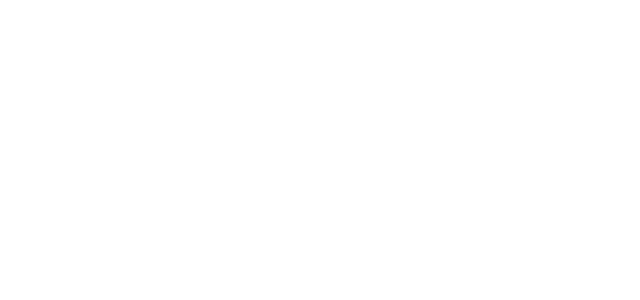
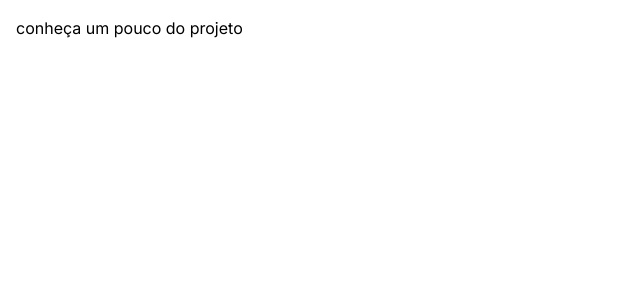
Before and after one commit to ShinjiTani67/globalsolution_webdev_vidanaagua, a Next.js app: page / in a window 1280 px wide. Shown: the top 300 px of the page, without its empty margins (0-640 px from the left). Built offline with nearby package versions, Linux system fonts and the light colour scheme.

Commit message:
update da home

```diff
--- a/app/page.tsx
+++ b/app/page.tsx
@@ -4,7 +4,10 @@
 export default function Home() {
   return (
     <>
-    <div></div>
+    <img className='imgHome'></img>
+    <section className='apresentacao'>
+    <div>conheça um pouco do projeto</div>
+    </section>
     <div></div>
     <div></div>
     <div></div>
```
